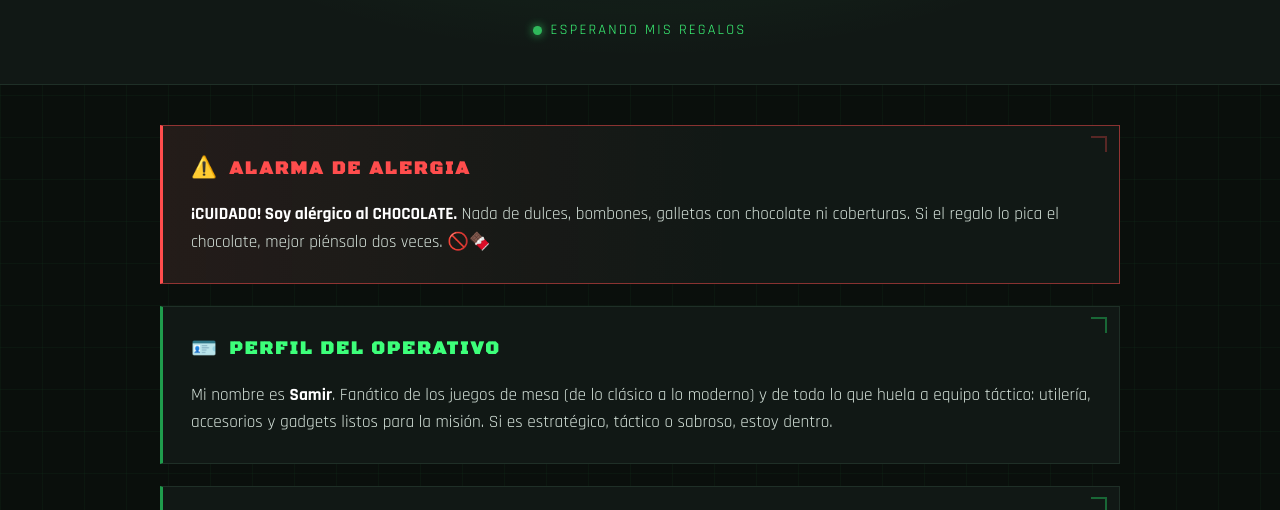
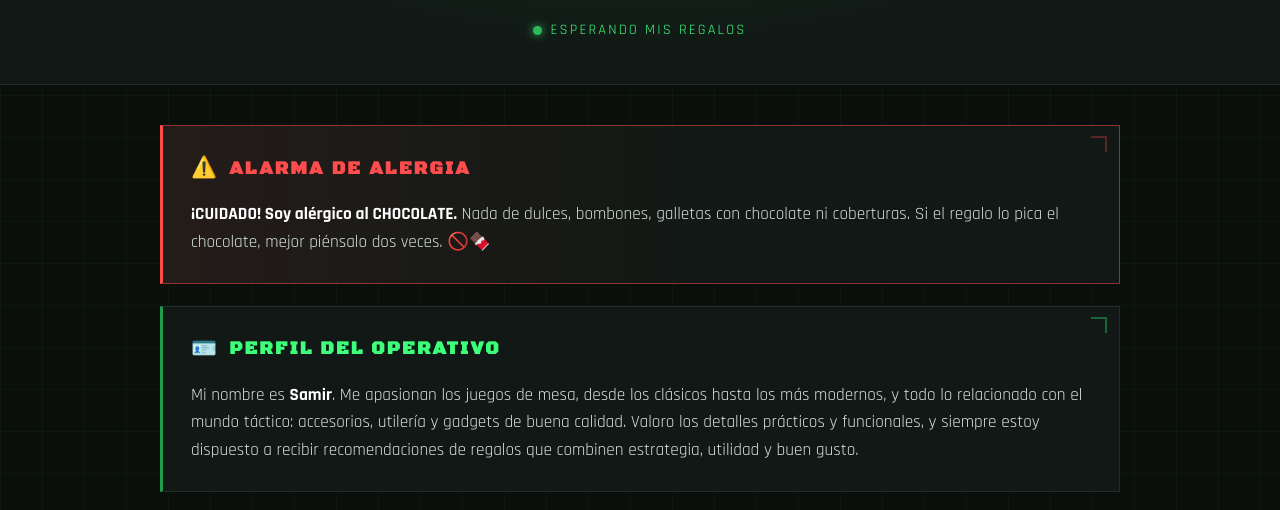
Before and after one commit to braindevluxor/holasoysamir, a plain HTML site: page index.html in a window 1280 px wide. Shown: the part 241-751 px from the top of the page. Drawn offline with Linux system fonts and the light colour scheme.

Commit message:
Formalizar texto de perfil de Samir

```diff
--- a/index.html
+++ b/index.html
@@ -416,7 +416,7 @@
   <!-- QUIÉN SOY -->
   <section class="card">
     <h2><span class="icon">🪪</span> Perfil del operativo</h2>
-    <p>Mi nombre es <strong style="color:#fff">Samir</strong>. Fanático de los juegos de mesa (de lo clásico a lo moderno) y de todo lo que huela a equipo táctico: utilería, accesorios y gadgets listos para la misión. Si es estratégico, táctico o sabroso, estoy dentro.</p>
+    <p>Mi nombre es <strong style="color:#fff">Samir</strong>. Me apasionan los juegos de mesa, desde los clásicos hasta los más modernos, y todo lo relacionado con el mundo táctico: accesorios, utilería y gadgets de buena calidad. Valoro los detalles prácticos y funcionales, y siempre estoy dispuesto a recibir recomendaciones de regalos que combinen estrategia, utilidad y buen gusto.</p>
   </section>
 
   <!-- GUSTOS -->
```
